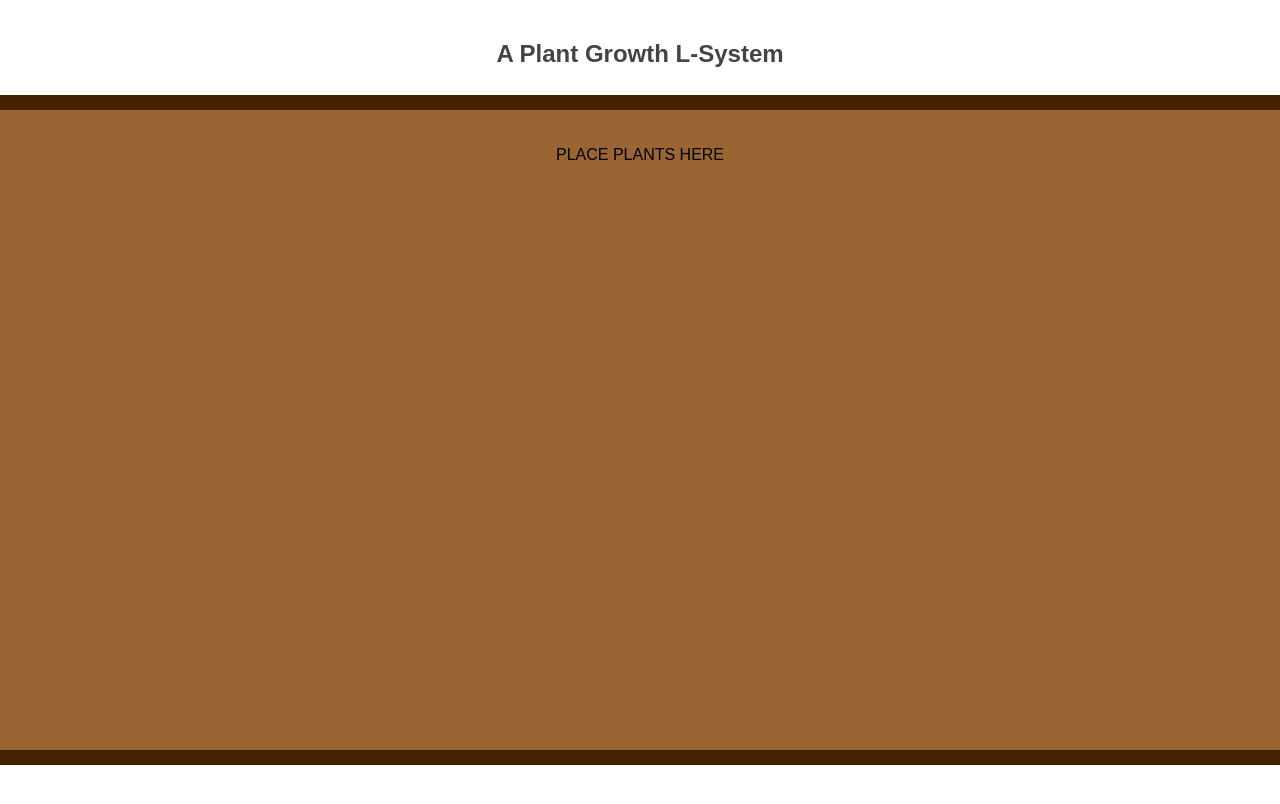
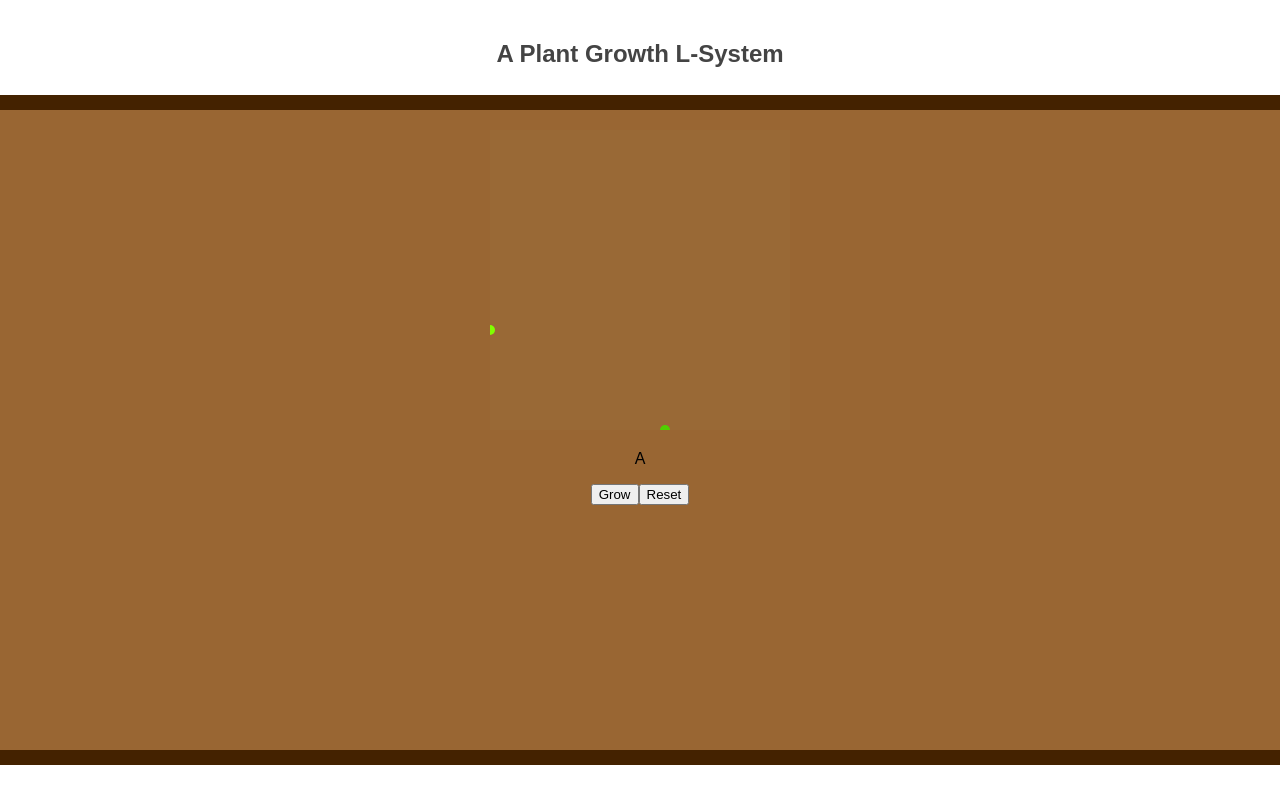
Before and after one commit to philrmass/plant-growth, a React (Create React App) app: page / in a window 1280 px wide. Shown: the top 804 px of the page. Built offline with nearby package versions, Linux system fonts and the light colour scheme.

Commit message:
Added system as state to Garden, pass system to Plant

```diff
--- a/src/App.css
+++ b/src/App.css
@@ -1,3 +1,7 @@
+.Garden {
+  display: block;
+}
+
 .App {
   text-align: center;
 }
--- a/src/App.js
+++ b/src/App.js
@@ -1,5 +1,75 @@
 import React, { Component } from 'react';
 import './App.css';
+
+class Plant extends React.Component {
+  render() {
+    return (
+        <circle
+          cx={this.props.x}
+          cy={this.props.y}
+          r={5 * this.props.system.length}
+          fill={this.props.color}
+        />
+    );
+  }
+}
+
+class Garden extends React.Component {
+  constructor(props) {
+    super(props);
+    this.state = {system: 'A'};
+
+    this.resetSystem = this.resetSystem.bind(this);
+    this.incrementSystem = this.incrementSystem.bind(this);
+  }
+
+  resetSystem() {
+    this.setState(prevState => ({
+        system: 'A'
+    }));
+  }
+
+  incrementSystem() {
+    this.setState(prevState => ({
+        system: prevState.system + 'X'
+    }));
+  }
+
+  render() {
+    var plants = [];
+
+    this.props.plants.forEach((plant) => {
+      plants.push(<Plant
+                    key={plant.id}
+                    x={plant.x}
+                    y={plant.y}
+                    sx={plant.sx}
+                    sy={plant.sy}
+                    color={plant.color}
+                    system={this.state.system}
+                  />);
+    });
+
+    return (
+      <div className="Garden">
+        <svg width="300" height="300">
+          <rect x="0" y="0" width="300" height="300" fill="#996936" />
+         {plants}
+        </svg>
+        <p>{this.state.system}</p>
+        <form>
+          <input type="button" name="grow" value="Grow" onClick={this.incrementSystem} />
+          <input type="button" name="reset" value="Reset" onClick={this.resetSystem} />
+        </form>
+      </div>
+    );
+  }
+}
+
+var PLANTS = [
+  {id: 0, x: 175, y: 300, sx: 0, sy: -20, color: '#50d000'},
+  {id: 1, x: 0,   y: 200, sx: 7, sy: -7,  color: '#80ff00'}
+]
 
 class App extends Component {
   render() {
@@ -11,9 +81,7 @@ class App extends Component {
         <div className="App-border">
         </div>
         <div className="App-body">
-        <p>
-          PLACE PLANTS HERE
-        </p>
+          <Garden plants={PLANTS} />
         </div>
         <div className="App-border">
         </div>
```
